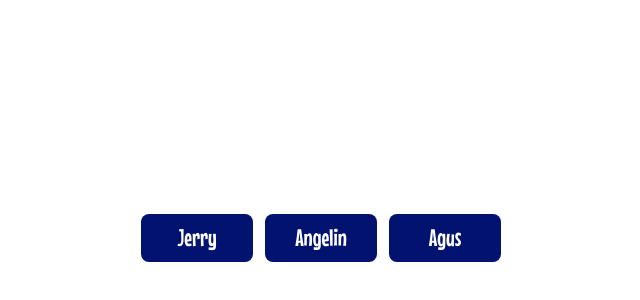
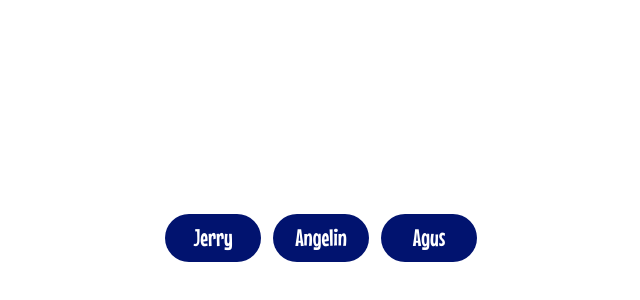
Before and after one commit to devsoc-unsw/trainee-lovers-24t3, a Next.js app in the folder frontend/: page /lobby in a window 1280 px wide. Shown: the part 162-462 px from the top of the page, without its empty margins (319-959 px from the left). Built offline with nearby package versions, Linux system fonts and the light colour scheme.

Commit message:
Fixed nameTag style

```diff
--- a/frontend/src/app/components/NameTag/NameTag.jsx
+++ b/frontend/src/app/components/NameTag/NameTag.jsx
@@ -2,7 +2,7 @@ import React from 'react'
 
 export default function NameTag({ name }) {
   return (
-    <div className='flex items-center justify-center bg-[#01136F] text-white rounded-lg w-20 h-12 rounded-3xl text-2xl px-14'>
+    <div className='flex items-center justify-center bg-[#01136F] text-white w-16 h-12 rounded-3xl text-2xl px-12'>
       {name}
     </div>
   )
```
